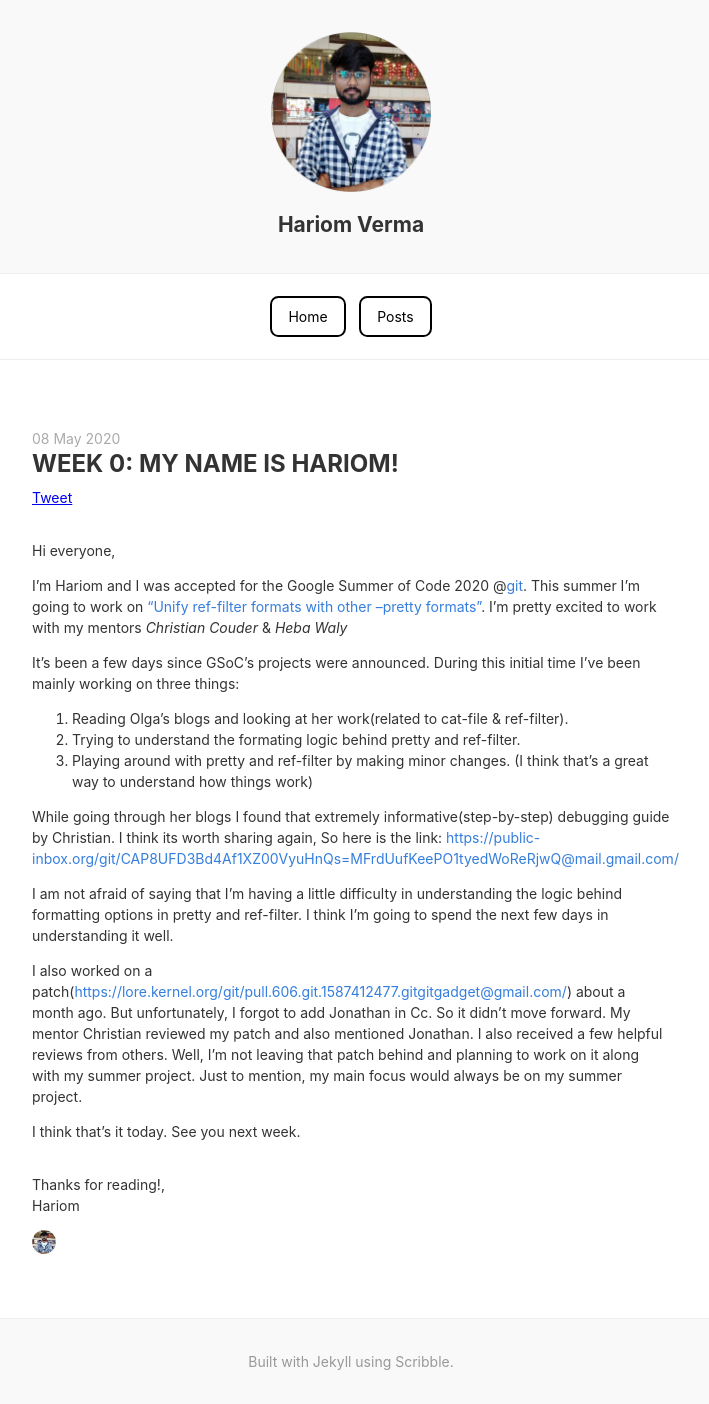
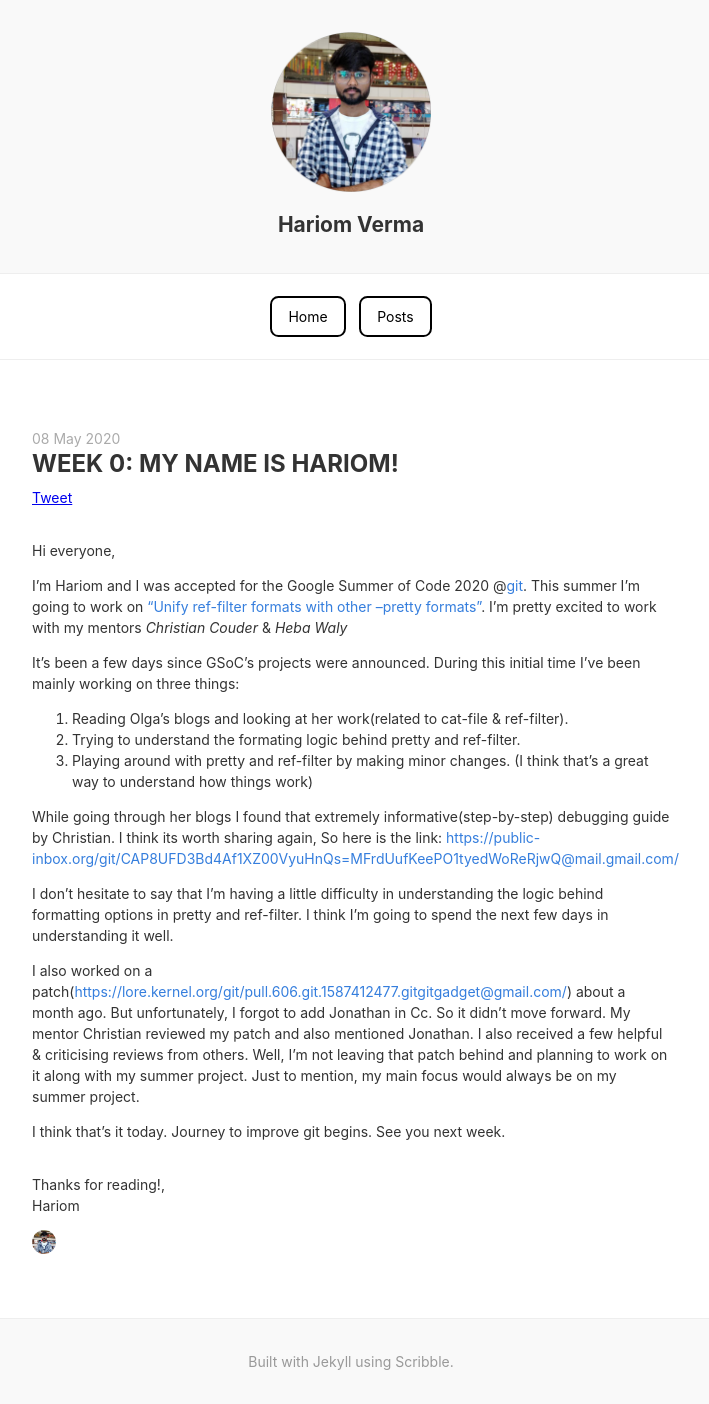
Before and after one commit to harry-hov/blogs, a Jekyll site: the page built from _posts/2020-05-08-week0-pilot.md, in a window 1280 px wide. Shown: the whole page, without its empty margins (289-998 px from the left). Built offline with Jekyll 4.4.1, drawn with Linux system fonts in a browser that asks for light colours; comment, search, counter and statistics services are not loaded.

Commit message:
Update 2020-05-08-week0-pilot.md

```diff
--- a/_posts/2020-05-08-week0-pilot.md
+++ b/_posts/2020-05-08-week0-pilot.md
@@ -15,8 +15,8 @@ It's been a few days since GSoC's projects were announced. During this initial t
 
 While going through her blogs I found that extremely informative(step-by-step) debugging guide by Christian. I think its worth sharing again, So here is the link: [https://public-inbox.org/git/CAP8UFD3Bd4Af1XZ00VyuHnQs=MFrdUufKeePO1tyedWoReRjwQ@mail.gmail.com/](https://public-inbox.org/git/CAP8UFD3Bd4Af1XZ00VyuHnQs=MFrdUufKeePO1tyedWoReRjwQ@mail.gmail.com/)
 
-I am not afraid of saying that I'm having a little difficulty in understanding the logic behind formatting options in pretty and ref-filter. I think I'm going to spend the next few days in understanding it well.
+I don't hesitate to say that I'm having a little difficulty in understanding the logic behind formatting options in pretty and ref-filter. I think I'm going to spend the next few days in understanding it well.
 
-I also worked on a patch([https://lore.kernel.org/git/pull.606.git.1587412477.gitgitgadget@gmail.com/](https://lore.kernel.org/git/pull.606.git.1587412477.gitgitgadget@gmail.com/)) about a month ago. But unfortunately, I forgot to add Jonathan in Cc. So it didn't move forward. My mentor Christian reviewed my patch and also mentioned Jonathan. I also received a few helpful reviews from others. Well, I'm not leaving that patch behind and planning to work on it along with my summer project. Just to mention, my main focus would always be on my summer project.
+I also worked on a patch([https://lore.kernel.org/git/pull.606.git.1587412477.gitgitgadget@gmail.com/](https://lore.kernel.org/git/pull.606.git.1587412477.gitgitgadget@gmail.com/)) about a month ago. But unfortunately, I forgot to add Jonathan in Cc. So it didn't move forward. My mentor Christian reviewed my patch and also mentioned Jonathan. I also received a few helpful & criticising reviews from others. Well, I'm not leaving that patch behind and planning to work on it along with my summer project. Just to mention, my main focus would always be on my summer project.
 
-I think that's it today. See you next week.
+I think that's it today. Journey to improve git begins. See you next week.
```
